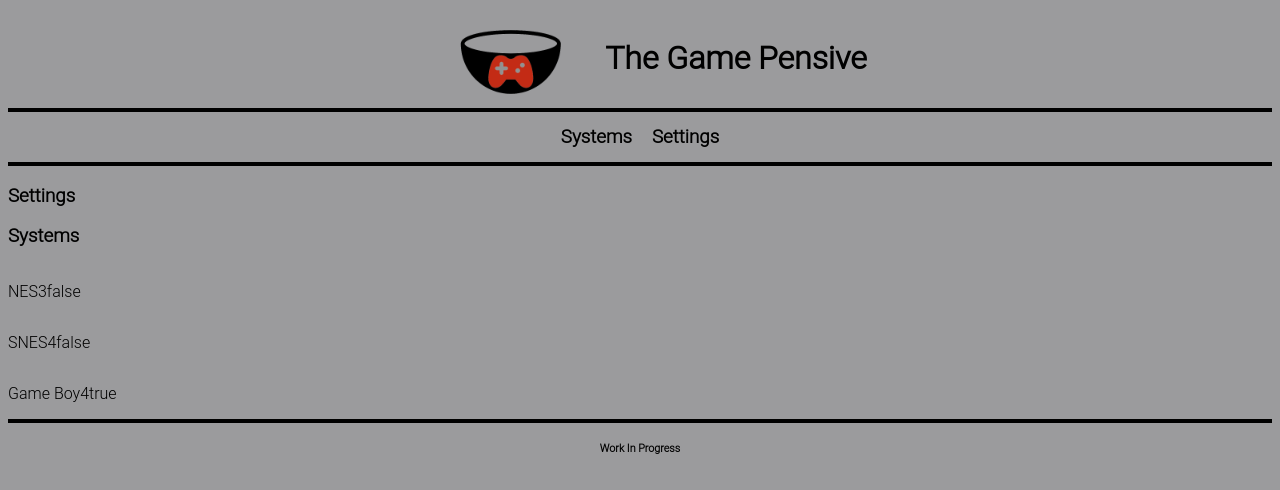
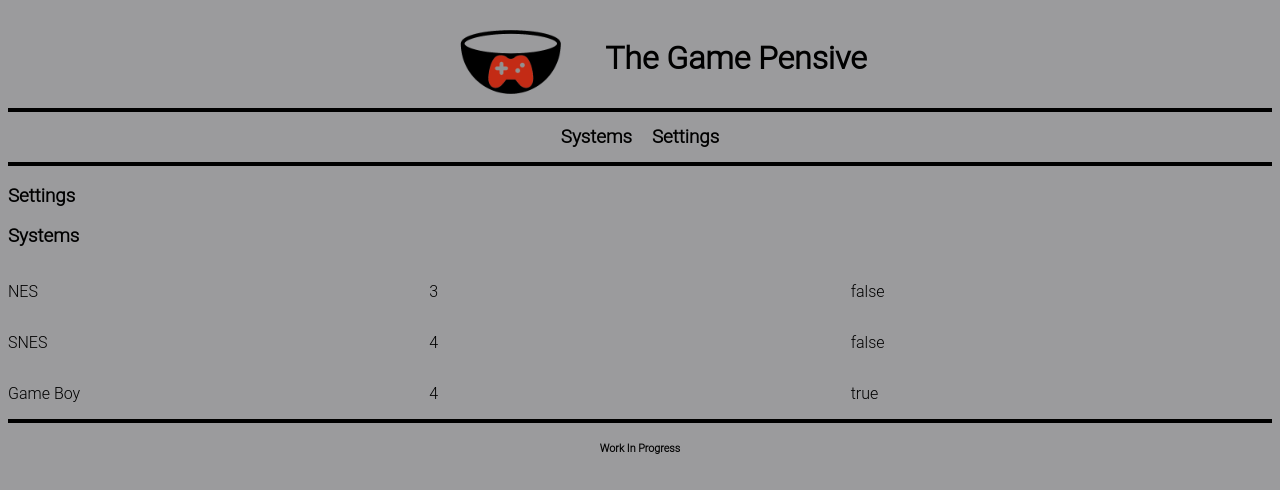
Before and after one commit to sethhaskellcondie/the-game-pensive-web, an Angular app: page / in a window 1280 px wide. Shown: the top 490 px of the page. Built offline with nearby package versions, Linux system fonts and the light colour scheme.

Commit message:
Updated the css from a flex to a grid for the systems display.

```diff
--- a/src/app/components/systems-row/systems-row.component.scss
+++ b/src/app/components/systems-row/systems-row.component.scss
@@ -1,3 +1,5 @@
 .system_row {
-  display: flex;
+  display: grid;
+  grid-template-columns: repeat(3, 1fr);
+  justify-items: start;
 }
```
